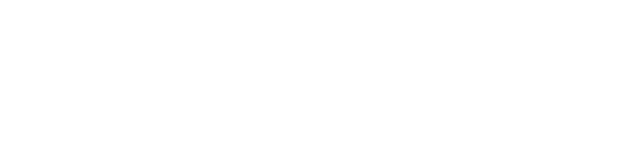
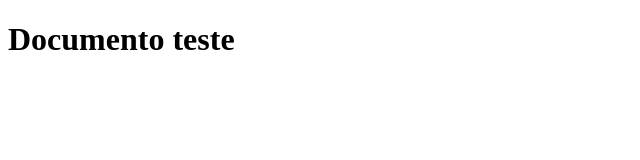
Before and after one commit to batistaleo/Gama-no-Github, a plain HTML site: page index.html in a window 1280 px wide. Shown: the whole page, without its empty margins (0-640 px from the left). Drawn offline with Linux system fonts and the light colour scheme.

Commit message:
Atualização do index.html

```diff
--- a/index.html
+++ b/index.html
@@ -4,6 +4,7 @@
     <meta charset="UTF-8">
     <meta name="viewport" content="width=device-width, initial-scale=1.0">
     <title>Meu documento teste</title>
+        <h1>Documento teste</h1>
 </head>
 <body>
 
```
